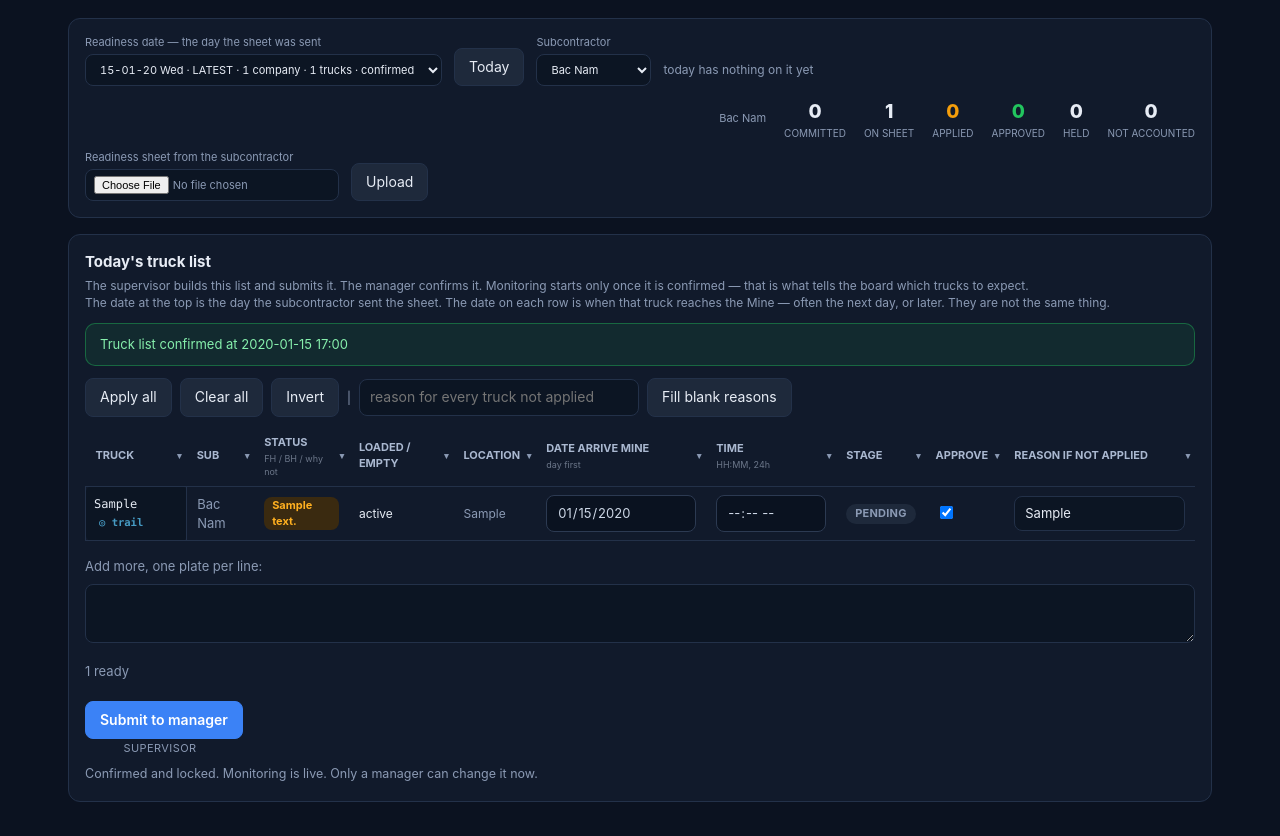
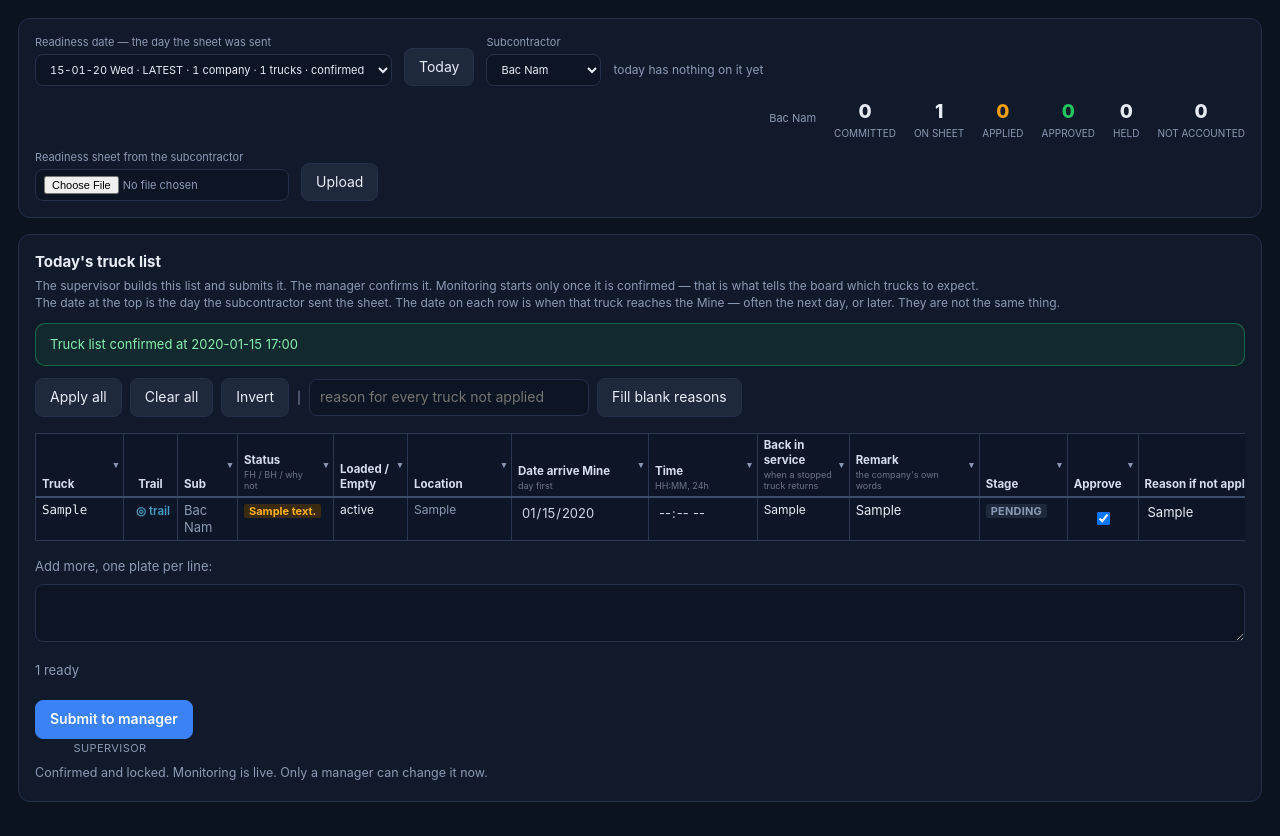
Before and after one commit to phitchayuthyamsri-hub/Coalapp, a Flask app: page /readiness in a window 1280 px wide. Shown: the part 67-903 px from the top of the page. Run offline with Flask 3, Linux system fonts and the light colour scheme; a user stored in the database is signed in; data comes from the database, SQL or seed files in the repository; tables that the repository leaves empty hold one stand-in row (values such as "Sample post").

Commit message:
Supervisor board: every declared field, Excel-like, trail in its own column
Back in service and Remark are shown beside the rest of the declaration, read-only. The truck list reads like a spreadsheet: gridded cells, wrapped cells and headers, flat inputs, a reason box that grows; the page may stretch and the table scrolls in its own box on a narrow screen. The GPS trail link moves out of the Truck cell into its own unsorted column.

Co-Authored-By: Claude Opus 5 <noreply@anthropic.com>

```diff
--- a/app/templates/shift_board.html
+++ b/app/templates/shift_board.html
@@ -62,6 +62,49 @@
      frozen header is a convenience while a table you cannot read is not. It
      scrolls with its rows now, which cannot be wrong. */
   #listBody thead th{position:static;background:var(--panel2)}
+  /* ── The truck list reads like a spreadsheet ────────────────────────────
+     It is checked against a sheet the company filled in Excel, so it looks
+     like one: every cell gridded, text wrapped rather than cut, inputs flat
+     inside their cells. The page may stretch; on a narrow screen the table
+     scrolls sideways inside its own box, never the whole page. */
+  main{max-width:1800px}
+  #listBody{overflow-x:auto}
+  #listTable{margin-top:6px;background:#0d1626;font-size:12.5px;line-height:1.3}
+  #listTable th,#listTable td{border:1px solid #2a3850;padding:4px 6px;
+      white-space:normal;overflow-wrap:break-word;vertical-align:top}
+  #listTable th{background:#1a2640;color:#d5deec;font-size:11.5px;font-weight:700;
+      text-transform:none;letter-spacing:0;vertical-align:bottom;
+      border-bottom:2px solid #3b4d6b}
+  #listTable th.hd{padding-right:18px}
+  #listTable th.hd:hover{background:#22314f}
+  #listTable .hh{color:#8fa0bb}
+  #listTable tbody tr:hover td{background:#132038}
+  #listTable tr.needtime td{background:rgba(255,107,96,.08)}
+  #listTable td.plate{background:transparent;border:1px solid #2a3850;border-radius:0;
+      padding:4px 6px;font-size:12.5px}
+  #listTable td:has(> input[type=checkbox]){text-align:center;vertical-align:middle}
+  #listTable .decl,#listTable .pill{border-radius:2px;padding:0 5px}
+  #listTable input[type=date],#listTable input[type=time],#listTable textarea.r-reason{
+      width:100%;min-width:0;border:0;border-radius:0;background:transparent;
+      padding:2px 3px;margin:0;color:var(--txt);font:inherit}
+  #listTable textarea.r-reason{display:block;resize:none;overflow:hidden;
+      field-sizing:content;min-height:1.7em;white-space:pre-wrap}
+  @supports not (field-sizing: content){
+    #listTable textarea.r-reason{min-height:3.2em;overflow:auto}
+  }
+  #listTable input:focus,#listTable textarea:focus{outline:2px solid #22a35a;
+      outline-offset:-1px;background:#0b1a13}
+  #listTable input:disabled,#listTable textarea:disabled{background:transparent;
+      border:0;-webkit-text-fill-color:#cdd7e6}
+  /* Floors, not fixed widths: a column may grow, it may not be crushed. */
+  #listTable .c-plate{min-width:88px} #listTable .c-sub{min-width:60px}
+  #listTable .c-status{min-width:96px} #listTable .c-load{min-width:74px}
+  #listTable .c-loc{min-width:104px}   #listTable .c-date{min-width:124px}
+  #listTable .c-time{min-width:96px}   #listTable .c-back{min-width:92px}
+  #listTable .c-remark{min-width:130px} #listTable .c-stage{min-width:88px}
+  #listTable .c-approve{min-width:66px} #listTable .c-reason{min-width:200px}
+  #listTable .c-trail{min-width:54px;text-align:center;white-space:nowrap}
+  #listTable td.c-trail a.trail{font-size:11.5px}
   .banner{border-radius:10px;padding:11px 14px;margin-bottom:12px;font-size:13px;
           border:1px solid}
   .b-none{background:#1e293b55;border-color:var(--line);color:var(--mut)}
@@ -349,20 +392,28 @@ const badge = s =>
   : s === 'absent'   ? pill('#ef444422', '#fca5a5', 'no show')
   :                    pill('#1e293b',   '#8b9ab4', 'pending');
 
+// 2026-09-18 -> 18/09/2026: the page's own date inputs read day first.
+const dayFirst = s => /^\d{4}-\d{2}-\d{2}$/.test(s || '')
+  ? s.slice(8, 10) + '/' + s.slice(5, 7) + '/' + s.slice(0, 4) : (s || '');
+
 function drawRows(){
   const editable = CAN.edit, timeEditable = CAN.edit_time;
   const view = TV.view(LIST.rows || []);
-  const head = '<tr>' + TV.cols.map(c => TV.head(c)).join('') + '</tr>';
+  // Trail is a link, not a value: a plain header with no sort or filter menu,
+  // straight after Truck.
+  const heads = TV.cols.map(c => TV.head(c));
+  heads.splice(1, 0, '<th class="c-trail">Trail</th>');
+  const head = '<tr>' + heads.join('') + '</tr>';
   const body = view.map(i => {
     const r = LIST.rows[i];
     if (r.absent){
       // Committed for the project and never on the sheet. No tick, no timing
       // and no reason box: there is nothing to save against it.
-      return '<tr style="opacity:.72"><td class="plate">' + esc(r.plate)
-        + trailLink(r.plate) + '</td>'
+      return '<tr style="opacity:.72"><td class="plate">' + esc(r.plate) + '</td>'
+        + '<td class="c-trail">' + trailLink(r.plate) + '</td>'
         + '<td style="color:var(--mut)">' + esc(r.sub||'') + '</td>'
         + '<td>' + badge('absent') + '</td>'
-        + '<td colspan="7" style="color:var(--bad);font-size:12px">'
+        + '<td colspan="9" style="color:var(--bad);font-size:12px">'
         + 'Committed for the project and not on this sheet — ask the '
         + 'subcontractor for its status.</td></tr>';
     }
@@ -372,10 +423,11 @@ function drawRows(){
     const wantsTime = (declared === 'BH');
     const missing = wantsTime && !(r.arrive_date && r.arrive);
     return '<tr' + (missing ? ' class="needtime"' : '') + '>'
-      + '<td class="plate">' + esc(r.plate) + trailLink(r.plate)
+      + '<td class="plate">' + esc(r.plate)
       + (r.uncommitted ? ' <span class="pill" style="background:#f59e0b22;'
           + 'color:#fcd34d" title="This plate is not on the committed roster '
           + 'for this company">not committed</span>' : '') + '</td>'
+      + '<td class="c-trail">' + trailLink(r.plate) + '</td>'
       + '<td style="color:var(--mut)">' + esc(r.sub||'') + '</td>'
       + '<td>' + (declared
           ? '<span class="decl' + (running ? '' : ' decl-off') + '">'
@@ -384,11 +436,18 @@ function drawRows(){
       + '<td style="font-size:12px">' + esc(r.sheet_status||'') + '</td>'
       + '<td style="color:var(--mut);font-size:12px">' + esc(r.location||'') + '</td>'
       + '<td><input type="date" class="r-adate" data-i="'+i+'" value="'+esc(r.arrive_date)+'" '
-        + 'style="width:150px"' + (timeEditable?'':' disabled') + '></td>'
+        + '' + (timeEditable?'':' disabled') + '></td>'
       + '<td><input type="time" class="r-arrive" data-i="'+i+'" value="'+esc(r.arrive)+'" '
-        + 'style="width:110px"' + (timeEditable?'':' disabled') + '>'
+        + '' + (timeEditable?'':' disabled') + '>'
         + (missing ? '<div class="needwhy">BH with no arrival — cannot be planned</div>' : '')
         + '</td>'
+      // Declared by the company, read-only here: the supervisor decides from
+      // them, and collectRows() already sends both back exactly as they came.
+      + '<td style="font-size:12px;white-space:nowrap">' + (r.back_in_service
+          ? esc(dayFirst(r.back_in_service)) : '<span style="color:var(--mut)">—</span>')
+        + '</td>'
+      + '<td style="max-width:260px">'
+        + esc(r.remark || '') + '</td>'
       + '<td class="r-state" data-i="'+i+'">' + badge(r.state)
         + (canRevert(r) ? ' <button class="r-back" data-plate="'+esc(r.plate)+'" '
            + 'title="Step this truck back to '+esc(BACK_ONE[r.state])+'" '
@@ -397,9 +456,9 @@ function drawRows(){
       + '<td><input type="checkbox" class="r-ready" data-i="'+i+'"'
         + (r.ready?' checked':'')
         + ((editable && canTick(r)) ? '' : ' disabled') + '></td>'
-      + '<td><input type="text" class="r-reason" data-i="'+i+'" value="'+esc(r.reason)+'" '
-        + 'style="width:100%" placeholder="required when not applied"'
-        + (editable?'':' disabled') + '></td></tr>';
+      + '<td><textarea class="r-reason" data-i="'+i+'" rows="1" '
+        + 'placeholder="required when not applied"'
+        + (editable?'':' disabled') + '>' + esc(r.reason) + '</textarea></td></tr>';
   }).join('');
 
   const hidden = (LIST.rows || []).length - view.length;
@@ -744,18 +803,22 @@ async function loadList(){
     if (!TV){
       TV = new TableView({
         cols: [
-          {key:'plate',    label:'Truck'},
-          {key:'sub',      label:'Sub'},
-          {key:'status',   label:'Status',  hint:'FH / BH / why not',
+          {key:'plate',    label:'Truck', cls:'c-plate'},
+          {key:'sub',      label:'Sub', cls:'c-sub'},
+          {key:'status',   label:'Status',  hint:'FH / BH / why not', cls:'c-status',
            get: r => r.absent ? 'absent' : (r.note || r.reason || '')},
-          {key:'load',     label:'Loaded / Empty', get: r => r.sheet_status || ''},
-          {key:'location', label:'Location', get: r => r.location || ''},
-          {key:'adate',    label:'Date arrive Mine', hint:'day first',
+          {key:'load',     label:'Loaded / Empty', cls:'c-load', get: r => r.sheet_status || ''},
+          {key:'location', label:'Location', cls:'c-loc', get: r => r.location || ''},
+          {key:'adate',    label:'Date arrive Mine', hint:'day first', cls:'c-date',
            get: r => r.arrive_date || ''},
-          {key:'atime',    label:'Time', hint:'HH:MM, 24h', get: r => r.arrive || ''},
-          {key:'stage',    label:'Stage',  get: r => r.absent ? 'absent' : (r.state || '')},
-          {key:'approve',  label:'Approve', get: r => (r.ready ? 'yes' : 'no')},
-          {key:'reason',   label:'Reason if not applied', get: r => r.reason || ''}
+          {key:'atime',    label:'Time', hint:'HH:MM, 24h', cls:'c-time', get: r => r.arrive || ''},
+          {key:'back',     label:'Back in service', hint:'when a stopped truck returns', cls:'c-back',
+           get: r => r.back_in_service || ''},
+          {key:'remark',   label:'Remark', hint:'the company\'s own words', cls:'c-remark',
+           get: r => r.remark || ''},
+          {key:'stage',    label:'Stage', cls:'c-stage',  get: r => r.absent ? 'absent' : (r.state || '')},
+          {key:'approve',  label:'Approve', cls:'c-approve', get: r => (r.ready ? 'yes' : 'no')},
+          {key:'reason',   label:'Reason if not applied', cls:'c-reason', get: r => r.reason || ''}
         ],
         onChange: () => drawRows()
       });
```
Also changed, not shown: tests/test_board_rows.js (+15 -1 lines).
